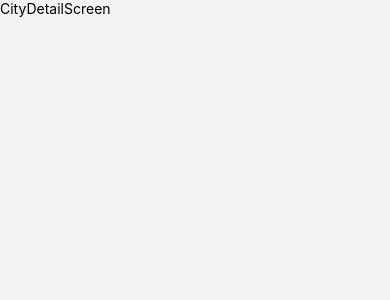
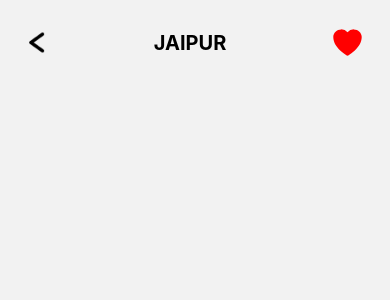
Before and after one commit to iadwait/React-Native---CityGuideApp, a React Native app in the folder CityGuide/: screen /CityDetail in a window 390 px wide. Shown: the top 300 px of the page. Built offline with nearby package versions, Linux system fonts and the light colour scheme.

Commit message:
Started Working on Details Screen

```diff
--- a/CityGuide/src/Screens/CityDetailScreen.jsx
+++ b/CityGuide/src/Screens/CityDetailScreen.jsx
@@ -1,12 +1,46 @@
-import { View, Text } from 'react-native'
+import { View, Text, StyleSheet, TouchableOpacity, Image } from 'react-native'
 import React from 'react'
+import { SafeAreaView } from 'react-native-safe-area-context'
+import { useNavigation } from '@react-navigation/native'
+import { HeartIcon } from 'react-native-heroicons/solid'
 
 const CityDetailScreen = () => {
-  return (
-    <View>
-      <Text>CityDetailScreen</Text>
-    </View>
-  )
+    const navigation = useNavigation();
+    return (
+        <SafeAreaView style={{ flex: 1 }}>
+            <View style={styles.viewNavigation}>
+                <TouchableOpacity onPress={() => navigation.goBack()}>
+                    <Image
+                        source={require('../Images/icon_back.png')}
+                        style={styles.iconBack}
+                    />
+                </TouchableOpacity>
+                <Text style={styles.title}>JAIPUR</Text>
+                <TouchableOpacity>
+                    <HeartIcon
+                        size="35"
+                        color={'red'} />
+                </TouchableOpacity>
+            </View>
+        </SafeAreaView>
+    )
 }
 
 export default CityDetailScreen
+
+const styles = StyleSheet.create({
+    viewNavigation: {
+        padding: 25,
+        flexDirection: 'row',
+        justifyContent: 'space-between',
+        alignItems: 'center'
+    },
+    iconBack: {
+        width: 25,
+        height: 25
+    },
+    title: {
+        fontSize: 20,
+        fontWeight: 'bold'
+    }
+})
```
Also changed, not shown: CityGuide/src/Images/icon_back.png (added).
